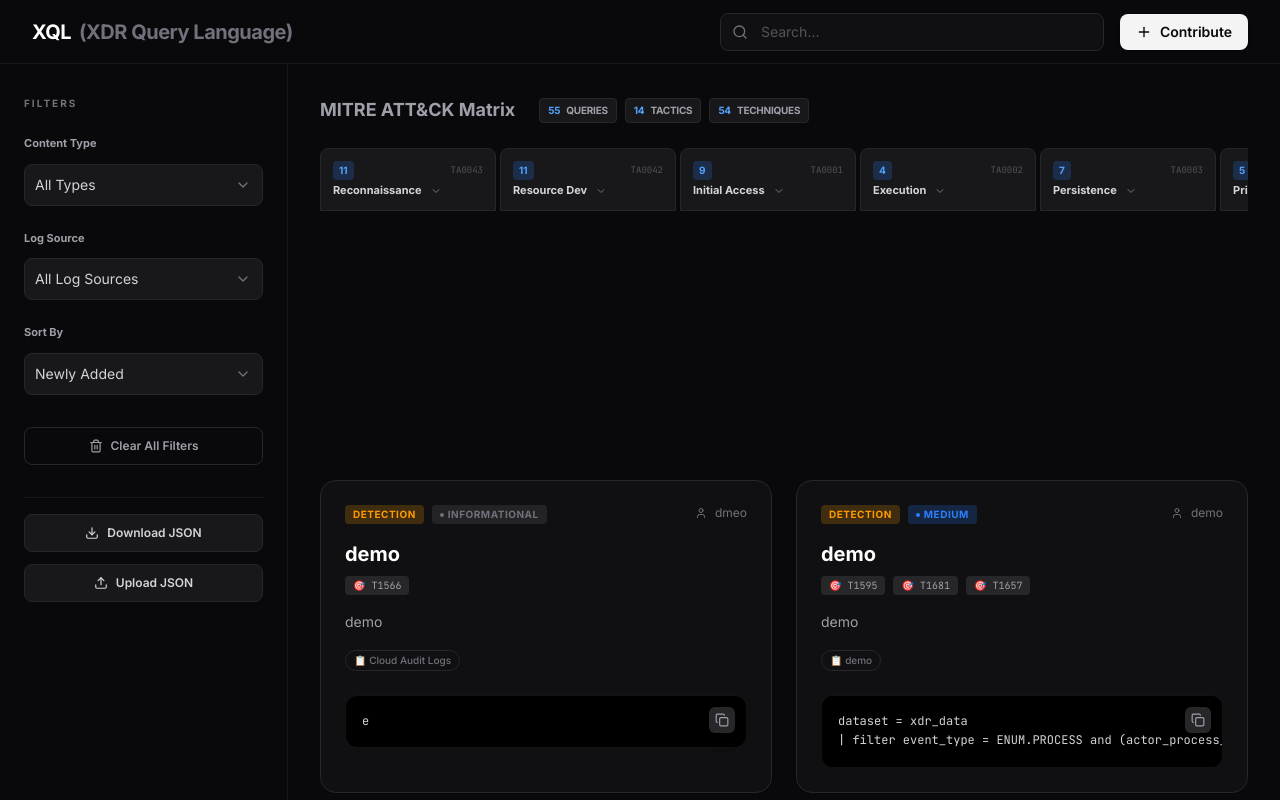
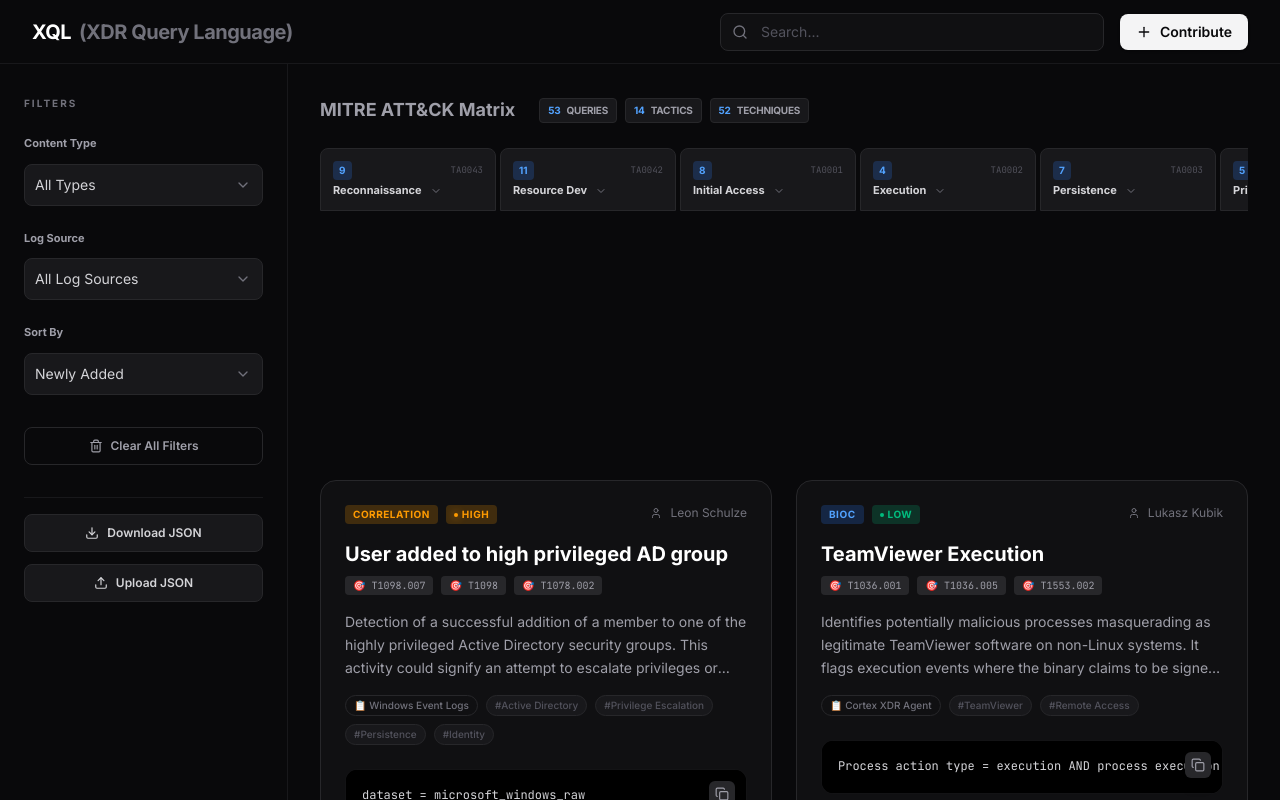
Before and after one commit to xcode96/Cortex-XDR-XSIAM, a React (Vite) app: page / in a window 1280 px wide. Shown: the top 800 px of the page. Built offline with nearby package versions, Linux system fonts and the light colour scheme.

Commit message:
Update data.ts

```diff
--- a/src/data.ts
+++ b/src/data.ts
@@ -2385,43 +2385,5 @@
       "Security Controls"
     ],
     "bioc_category": "impact"
-  },
-  {
-    "name": "demo",
-    "description": "demo",
-    "author": "demo",
-    "github": "demo",
-    "severity": "Medium",
-    "content_type": "Detection",
-    "tags": [],
-    "mitre_ids": [
-      "T1595",
-      "T1681",
-      "T1657"
-    ],
-    "log_sources": [
-      "demo"
-    ],
-    "query": "dataset = xdr_data\n| filter event_type = ENUM.PROCESS and (actor_process_command_line contains \"systemctl stop traps_pmd.service\" or actor_process_command_line contains \"disable traps_pmd.service\" or actor_process_command_line contains \"service traps_pmd stop\" or actor_process_command_line contains \"service traps_pmd disable\")",
-    "id": "q-1778172313373",
-    "created": "2026-05-07T16:45:13.373Z"
-  },
-  {
-    "name": "demo",
-    "description": "demo",
-    "author": "dmeo",
-    "github": "",
-    "severity": "Informational",
-    "content_type": "Detection",
-    "tags": [],
-    "mitre_ids": [
-      "T1566"
-    ],
-    "log_sources": [
-      "Cloud Audit Logs"
-    ],
-    "query": "e",
-    "id": "q-1778176455504",
-    "created": "2026-05-07T17:54:15.504Z"
   }
 ];
```
